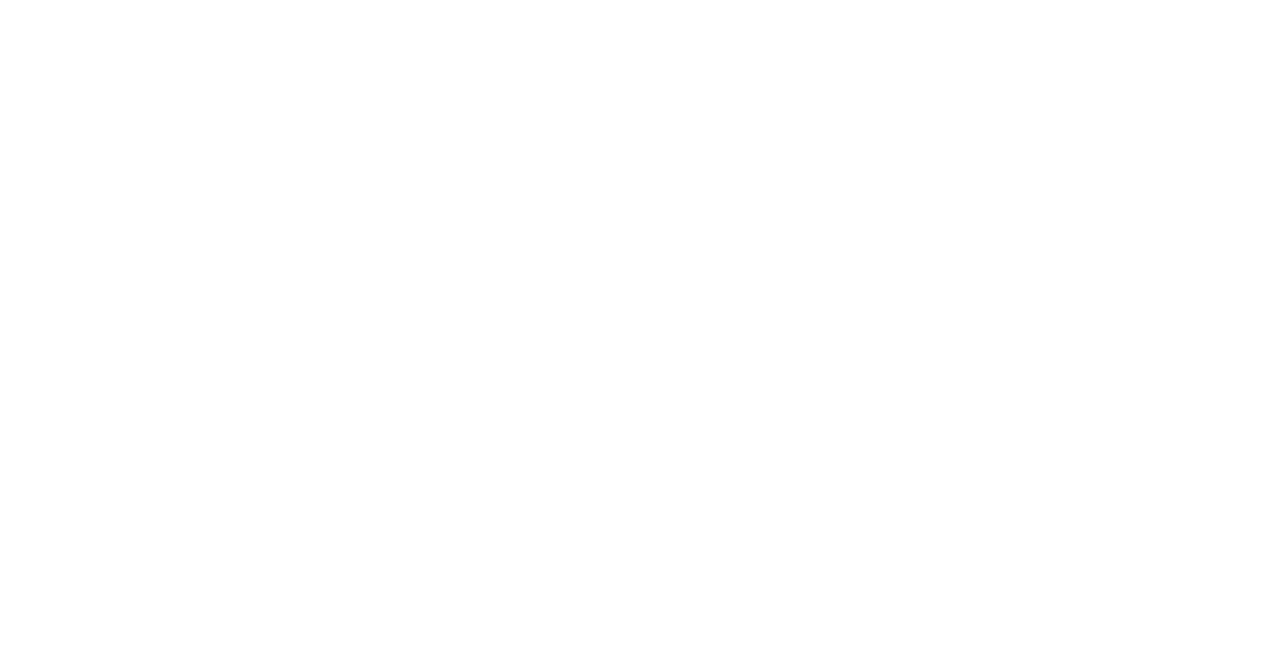
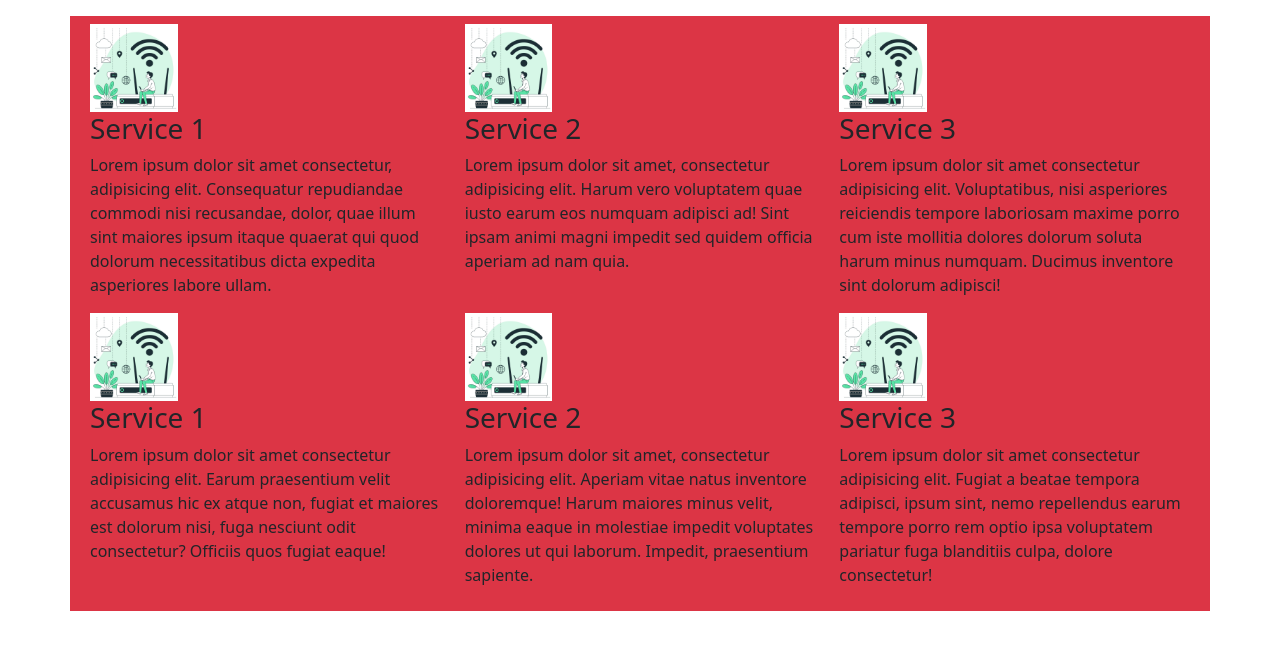
Before and after one commit to professeur01/titans, a plain HTML site: page service.html in a window 1280 px wide. Drawn offline with nearby package versions, Linux system fonts and the light colour scheme.

Commit message:
travail2

```diff
--- /dev/null
+++ b/script.css
@@ -0,0 +1,32 @@
+/* body {
+    font-family: 'Gill Sans', 'Gill Sans MT', Calibri, 'Trebuchet MS', sans-serif;
+}
+
+h2,h3 {
+    color: #333;
+    text-align: center;
+}
+
+.service-card{
+    border: 1px solid #ddd;
+    padding: 50px;
+    box-shadow: 0 0 10px rgba(0, 0, 0, 0.1);
+    width: 300px;
+
+}
+
+.service-card img {
+    width: 100%;
+    height: auto;
+}
+
+#Services {
+
+    display: flex;
+    justify-content: space-around;
+
+} */
+
+img {
+    width: 25%;
+}
--- a/service.html
+++ b/service.html
@@ -4,8 +4,75 @@
     <meta charset="UTF-8">
     <meta name="viewport" content="width=device-width, initial-scale=1.0">
     <title>Document</title>
+    <link href="https://cdn.jsdelivr.net/npm/bootstrap@5.0.2/dist/css/bootstrap.min.css" rel="stylesheet" integrity="sha384-EVSTQN3/azprG1Anm3QDgpJLIm9Nao0Yz1ztcQTwFspd3yD65VohhpuuCOmLASjC" crossorigin="anonymous">
+    <link rel="stylesheet" href="script.css">
 </head>
 <body>
+    <div class="navbar"></div>
 
+    <div class="container" id="services">
+
+        <div class="Services row row-cols-2 row-cols-lg-3 bg-danger p-2">
+            <div class="col">
+                <div class="service-card">
+                    <img src="img/5118825.jpg" alt="">
+                    <h3>Service 1</h3>
+                    <p>Lorem ipsum dolor sit amet consectetur, adipisicing elit. Consequatur repudiandae commodi nisi recusandae, dolor, quae illum sint maiores ipsum itaque quaerat qui quod dolorum necessitatibus dicta expedita asperiores labore ullam.</p>
+                </div>
+            </div>
+
+            <div class="col">
+                <div class="service-card">
+                    <img src="img/5118825.jpg" alt="">
+                    <h3>Service 2</h3>
+                    <p>Lorem ipsum dolor sit amet, consectetur adipisicing elit. Harum vero voluptatem quae iusto earum eos numquam adipisci ad! Sint ipsam animi magni impedit sed quidem officia aperiam ad nam quia.</p>
+                </div>
+            </div>
+
+            <div class="col">
+                <div class="service-card">
+                    <img src="img/5118825.jpg" alt="">
+                    <h3>Service 3</h3>
+                    <p>Lorem ipsum dolor sit amet consectetur adipisicing elit. Voluptatibus, nisi asperiores reiciendis tempore laboriosam maxime porro cum iste mollitia dolores dolorum soluta harum minus numquam. Ducimus inventore sint dolorum adipisci!</p>
+                </div>
+            </div>
+
+
+
+
+           <div class="col">
+            <div class="service-card">
+                <img src="img/5118825.jpg" alt="">
+                <h3>Service 1</h3>
+                <p>Lorem ipsum dolor sit amet consectetur adipisicing elit. Earum praesentium velit accusamus hic ex atque non, fugiat et maiores est dolorum nisi, fuga nesciunt odit consectetur? Officiis quos fugiat eaque!</p>
+            </div>
+           </div>
+
+            <div class="col">
+                <div class="service-card">
+                    <img src="img/5118825.jpg" alt="">
+                    <h3>Service 2</h3>
+                    <p>Lorem ipsum dolor sit amet, consectetur adipisicing elit. Aperiam vitae natus inventore doloremque! Harum maiores minus velit, minima eaque in molestiae impedit voluptates dolores ut qui laborum. Impedit, praesentium sapiente.</p>
+                </div>
+            </div>
+
+            <div class="col">
+                <div class="service-card">
+                    <img src="img/5118825.jpg" alt="">
+                    <h3>Service 3</h3>
+                    <p>Lorem ipsum dolor sit amet consectetur adipisicing elit. Fugiat a beatae tempora adipisci, ipsum sint, nemo repellendus earum tempore porro rem optio ipsa voluptatem pariatur fuga blanditiis culpa, dolore consectetur!</p>
+                </div>
+            </div>
+        </div>
+
+    </div>
+<div class="footer"></div>
+
+
+
+
+
+<script src="https://cdn.jsdelivr.net/npm/bootstrap@5.0.2/dist/js/bootstrap.bundle.min.js" integrity="sha384-MrcW6ZMFYlzcLA8Nl+NtUVF0sA7MsXsP1UyJoMp4YLEuNSfAP+JcXn/tWtIaxVXM" crossorigin="anonymous"></script>
+    <script src="script.js"></script>
 </body>
 </html>
```
Also changed, not shown: img/5118825.jpg (added), 1 other file.
